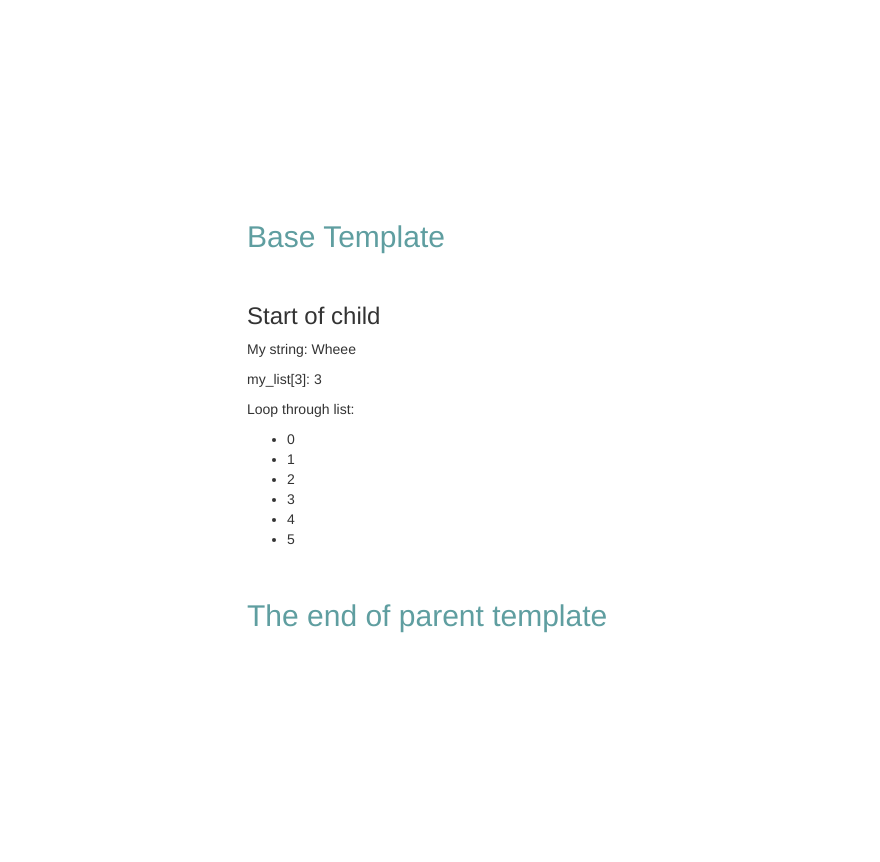
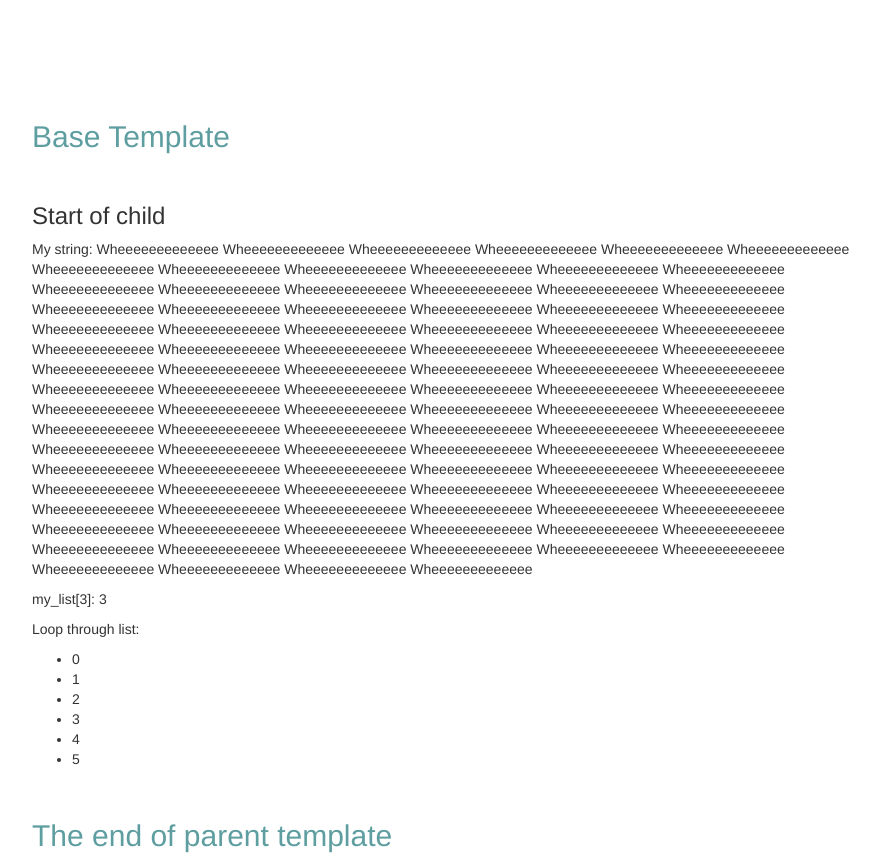
Before and after one commit to tirameshu/Jinja, a Flask app: page / in a window 1280 px wide. Shown: the whole page, without its empty margins (173-1053 px from the left). Before the commit the page ends 633 px from the top, so only its background shows below. Run offline with Flask 2, Linux system fonts and the light colour scheme; some libraries are stand-ins or nearby versions.

Commit message:
removing doc structure from child

```diff
--- a/run.py
+++ b/run.py
@@ -3,7 +3,7 @@ app = Flask(__name__)
 
 @app.route("/")
 def template_test():
-    return render_template("main.html", my_string="Wheee", my_list=[0, 1, 2, 3, 4, 5])
+    return render_template("main.html", my_string="Wheeeeeeeeeeeee "*100, my_list=[0, 1, 2, 3, 4, 5])
 
 if __name__=='__main__': # to conduct unit test, demo, etc
     app.run(debug=True)
--- a/templates/main.html
+++ b/templates/main.html
@@ -1,18 +1,3 @@
-<!DOCTYPE html>
-<html lang="en">
-<head>
-    <meta charset="UTF-8" name="viewport" content="width=device-width, initial-scale=1.0">
-    <title>Main File</title>
-<!--    <link href="http://netdna.bootstrapcdn.com/bootstrap/3.0.0/css/bootstrap.min.css" rel="stylesheet" media="screen">-->
-    <style type="text/css">
-        .container {
-            max-width: 500px;
-            padding-top: 100px;
-        }
-    </style>
-</head>
-<body>
-    <div class="container">
 {% extends "parent_layout.html" %}
 {% block content %}
 <h3> Start of child </h3>
@@ -25,6 +10,3 @@
     {% endfor %}
 </ul>
 {% endblock %}
-    </div>
-</body>
-</html>
--- a/templates/parent_layout.html
+++ b/templates/parent_layout.html
@@ -6,7 +6,7 @@
     <link href="http://netdna.bootstrapcdn.com/bootstrap/3.0.0/css/bootstrap.min.css" rel="stylesheet" media="screen">
     <style type="text/css">
         .container{
-            max-width: 500px;
+            max-width: 900px;
             padding-top: 100px;
         }
         h2 {color: cadetblue}
```
Lines whose indentation alone changed are shown as unchanged.
